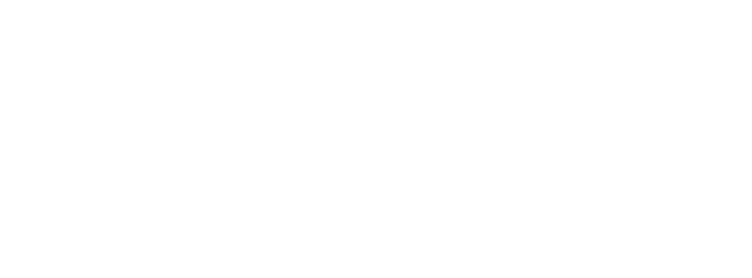
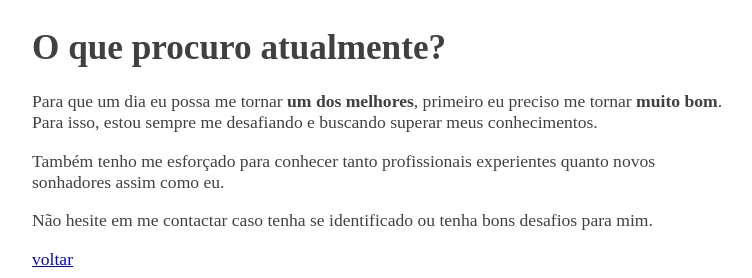
Before and after one commit to marconi-dev/webpage-server, a Django app: page /me/ in a window 1280 px wide. Before the commit the part shown is empty. Shown: the part 741-1019 px from the top of the page, without its empty margins (258-1010 px from the left). Before the commit the page ends 50 px from the top, so only its background shows below. Run offline with Django 5.2, Linux system fonts and the light colour scheme.

Commit message:
feat: add about page

```diff
--- a/webpage/portifolio/templates/me.html
+++ b/webpage/portifolio/templates/me.html
@@ -4,8 +4,45 @@
     <title>Sobre mim | Marconi S.</title>
     <meta charset="UTF-8">
     <meta name="viewport" content="width=device-width, initial-scale=1">
+    <style>
+      body {
+        color: rgba(0, 0, 0, 0.750);
+        font-size: 1.1rem;
+      }
+  </style>
   </head>
   <body>
-  <h1>Hello world</h1>
+    <a href="{% url 'index' %}">voltar</a>
+    <div style="">
+      <iframe
+        style="aspect-ratio: 16/9; width: 100%;"
+        src="https://www.youtube.com/embed/vvCK4N8FBuw"
+        title="&quot;O sonho das pessoas não tem fim&quot; @CompiladoPodcast"
+        frameborder="0"
+        allow="
+          accelerometer; autoplay; clipboard-write;
+          encrypted-media; gyroscope; picture-in-picture;
+          web-share
+        "
+      allowfullscreen></iframe>
+
+      <div style="max-width: 700px; margin: auto;">
+        <h1>O que procuro atualmente?</h1>
+        <p>
+          Para que um dia eu possa me tornar <b>um dos melhores</b>, primeiro eu
+          preciso me tornar <b>muito bom</b>. Para isso, estou sempre me desafiando
+          e buscando superar meus conhecimentos.
+        </p>
+        <p>
+          Também tenho me esforçado para conhecer tanto profissionais experientes
+          quanto novos sonhadores assim como eu.
+        </p>
+        <p>
+          Não hesite em me contactar caso tenha se identificado ou tenha bons
+          desafios para mim.
+        </p>
+        <a href="{% url 'index' %}">voltar</a>
+      </div>
+    </div>
   </body>
 </html>
```
